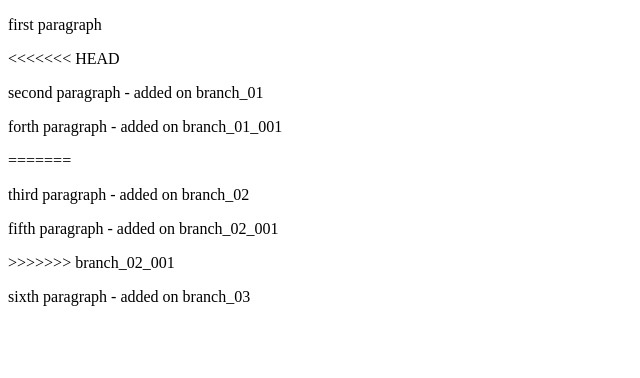
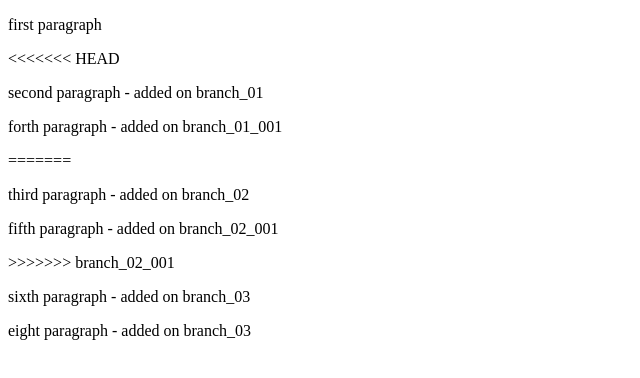
Before and after one commit to YarynaPelekh/Branches, a plain HTML site: page index.html in a window 1280 px wide. Shown: the whole page, without its empty margins (0-640 px from the left). Drawn offline with Linux system fonts and the light colour scheme.

Commit message:
added eight paragraph - on branch_03

```diff
--- a/index.html
+++ b/index.html
@@ -17,5 +17,6 @@
     >>>>>>> branch_02_001
 
     <p>sixth paragraph - added on branch_03</p>
+    <p>eight paragraph - added on branch_03</p>
   </body>
 </html>
```
